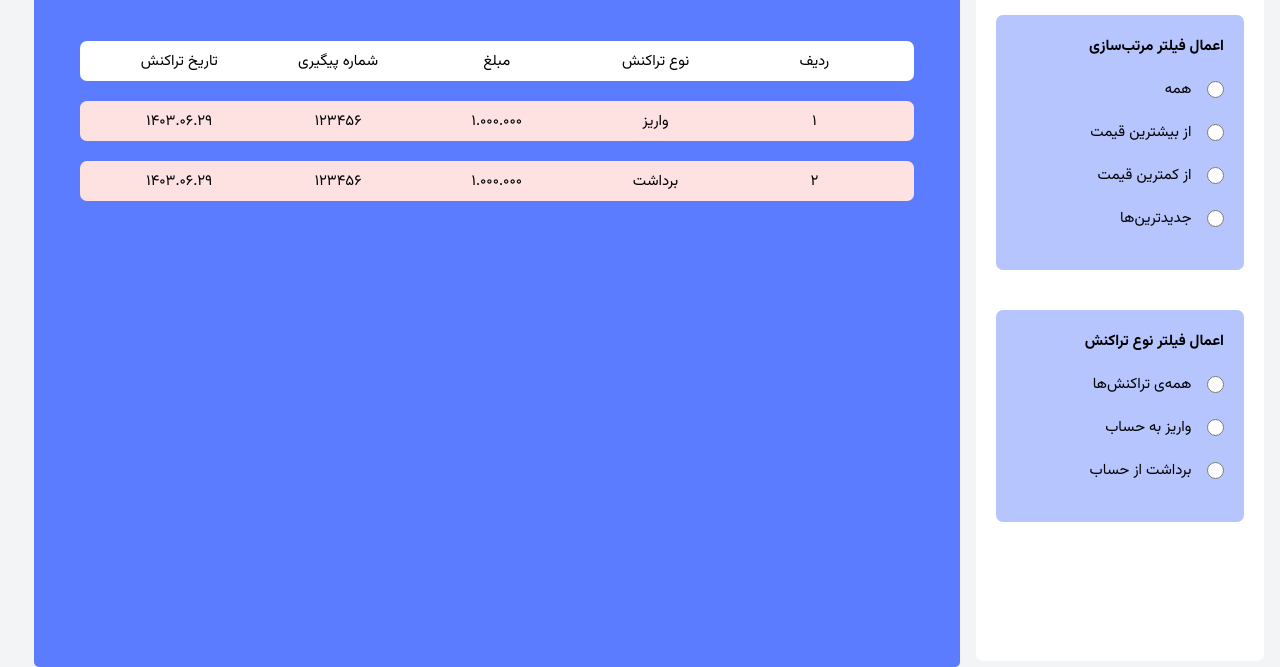
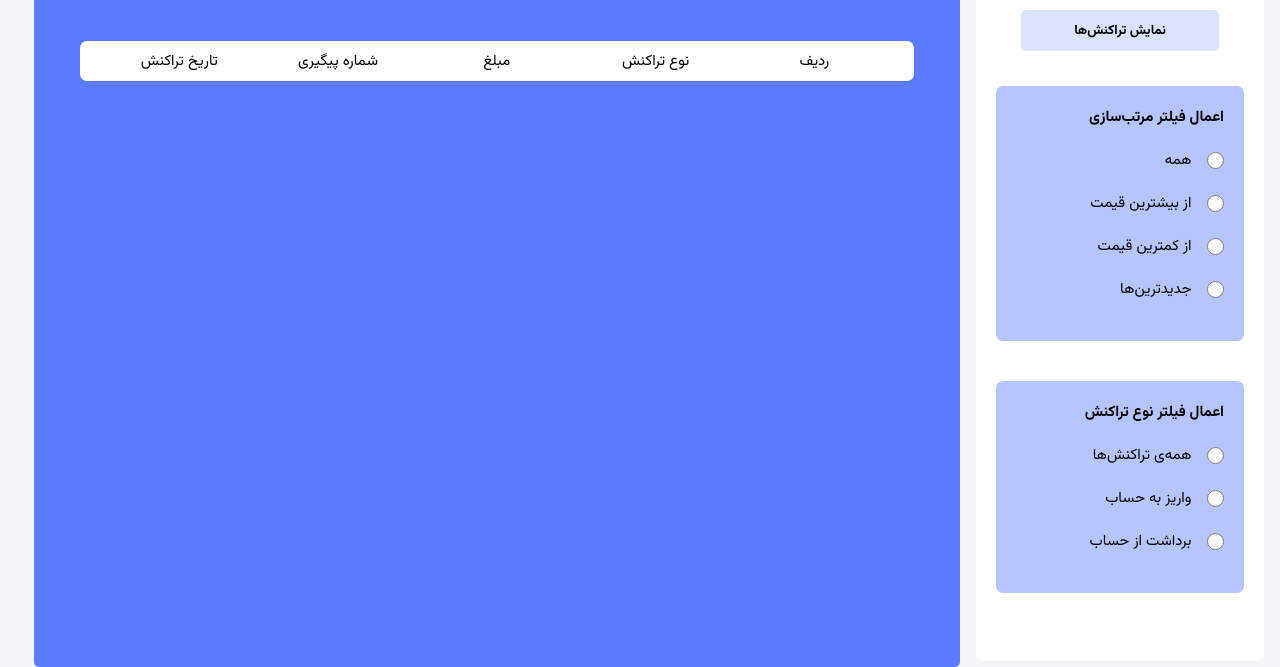
Before and after one commit to NimaReza1999/TASK-2-Transactions, a website: page src/index.html in a window 1280 px wide. Shown: the part 149-816 px from the top of the page. Drawn offline with Linux system fonts and the light colour scheme.

Commit message:
button created

```diff
--- a/src/index.html
+++ b/src/index.html
@@ -18,6 +18,10 @@
 
     <aside>
       <img src="../assets/imgs/Logo.png" alt="logo" class="img__logo">
+
+      <button class="btn__show-transactions">
+        نمایش تراکنش‌ها
+      </button>
       <div class="filters">
         <h1 class="filters__title">
           اعمال فیلتر مرتب‌‌‌سازی
@@ -99,7 +103,7 @@
             تاریخ تراکنش
           </p>
         </li>
-        <li class="transactions__header transactions__item">
+        <!-- <li class="transactions__header transactions__item">
           <p class="num">
             ۱
           </p>
@@ -132,7 +136,7 @@
           <p class="transaction__date">
            ۱۴۰۳.۰۶.۲۹
           </p>
-        </li>
+        </li> -->
       </ul>
     </main>
 
--- a/src/styles/index.css
+++ b/src/styles/index.css
@@ -88,6 +88,22 @@ html {
   .img__logo {
     width: 45%;
     margin: 0 auto;
+  }
+
+  .btn__show-transactions {
+    width: 80%;
+    margin: 1.5rem auto;
+    font-weight: 700;
+    border: none;
+    background-color: var(--color-primary-100);
+    font-family: "Vazirmatn";
+    padding: 1rem;
+    border-radius: var(--border-radius-sm);
+  }
+
+  .btn__show-transactions:hover {
+    background-color: var(--color-primary-400);
+    transition: 500ms ease-in;
   }
 
   .filters,
```
